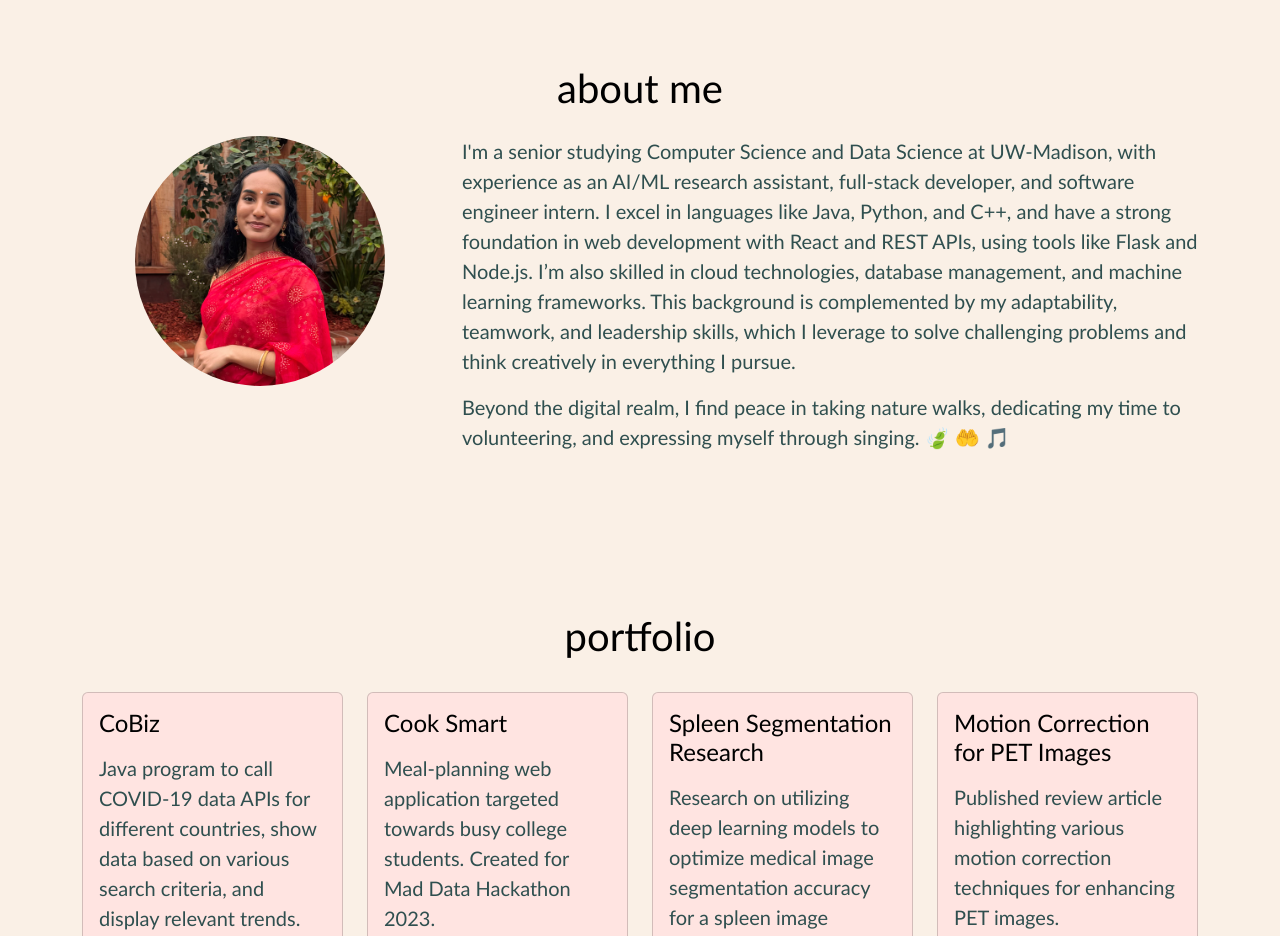
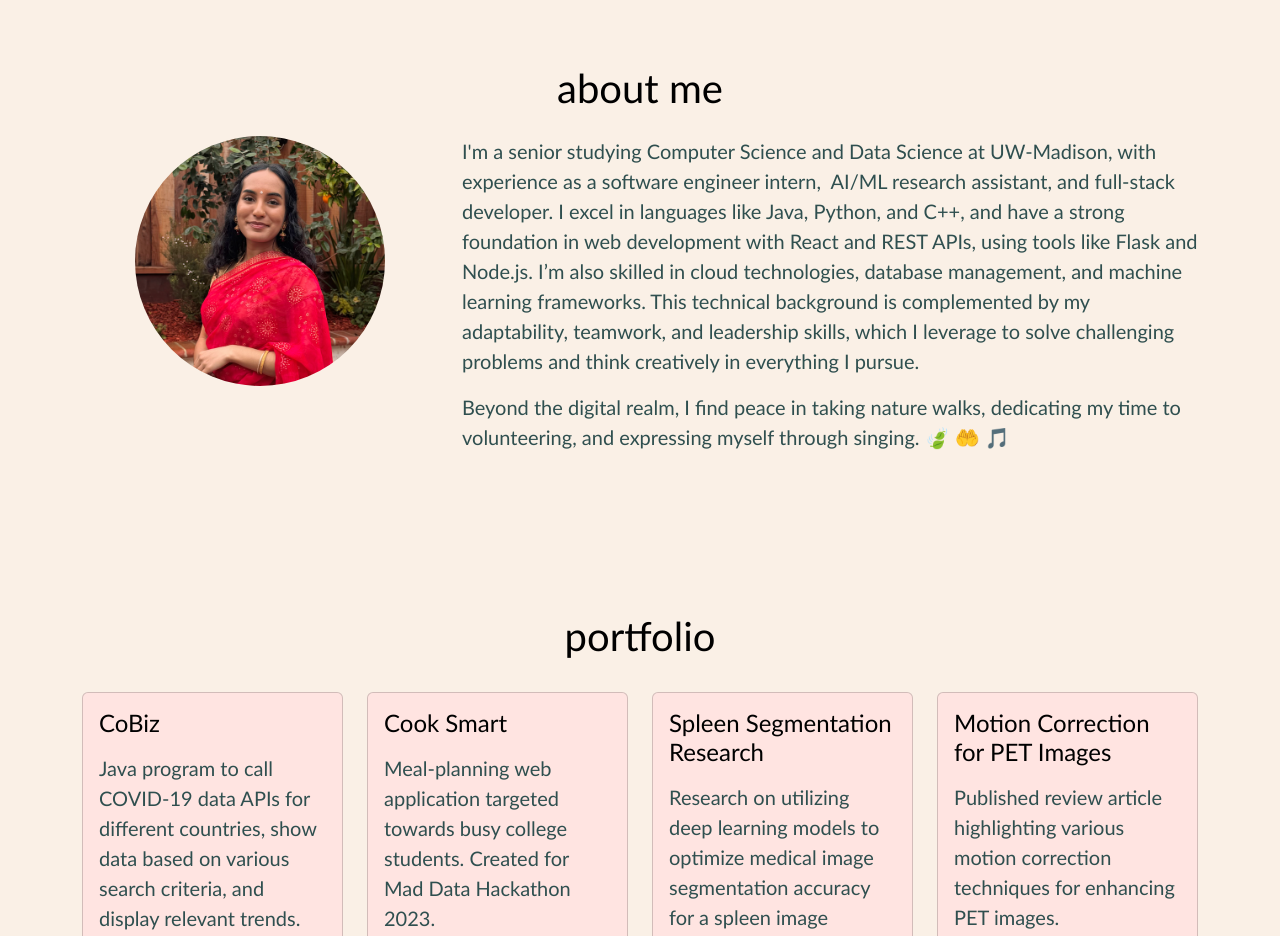
Before and after one commit to divyad6/portfolio, a plain HTML site: page index.html in a window 1280 px wide. Shown: the part 880-1816 px from the top of the page. Drawn offline with nearby package versions, Linux system fonts and the light colour scheme.

Commit message:
small changes

```diff
--- a/index.html
+++ b/index.html
@@ -83,14 +83,13 @@
 
         <div class="col-lg-8 gen-text">
           <p> I'm a senior studying Computer Science and Data Science at
-            UW-Madison, with experience as an
-            AI/ML research assistant, full-stack developer, and software
-            engineer intern. I excel in languages
+            UW-Madison, with experience as a software engineer intern,
+            &nbsp;AI/ML research assistant, and full-stack developer. I excel in languages
             like Java, Python, and C++, and have a strong foundation in web
             development with React and REST APIs,
             using tools like Flask and Node.js. I’m also skilled in cloud
             technologies, database management, and
-            machine learning frameworks. This background is complemented by my
+            machine learning frameworks. This technical background is complemented by my
             adaptability, teamwork, and leadership
             skills, which I leverage to solve challenging problems and think
             creatively in everything I pursue.
```
